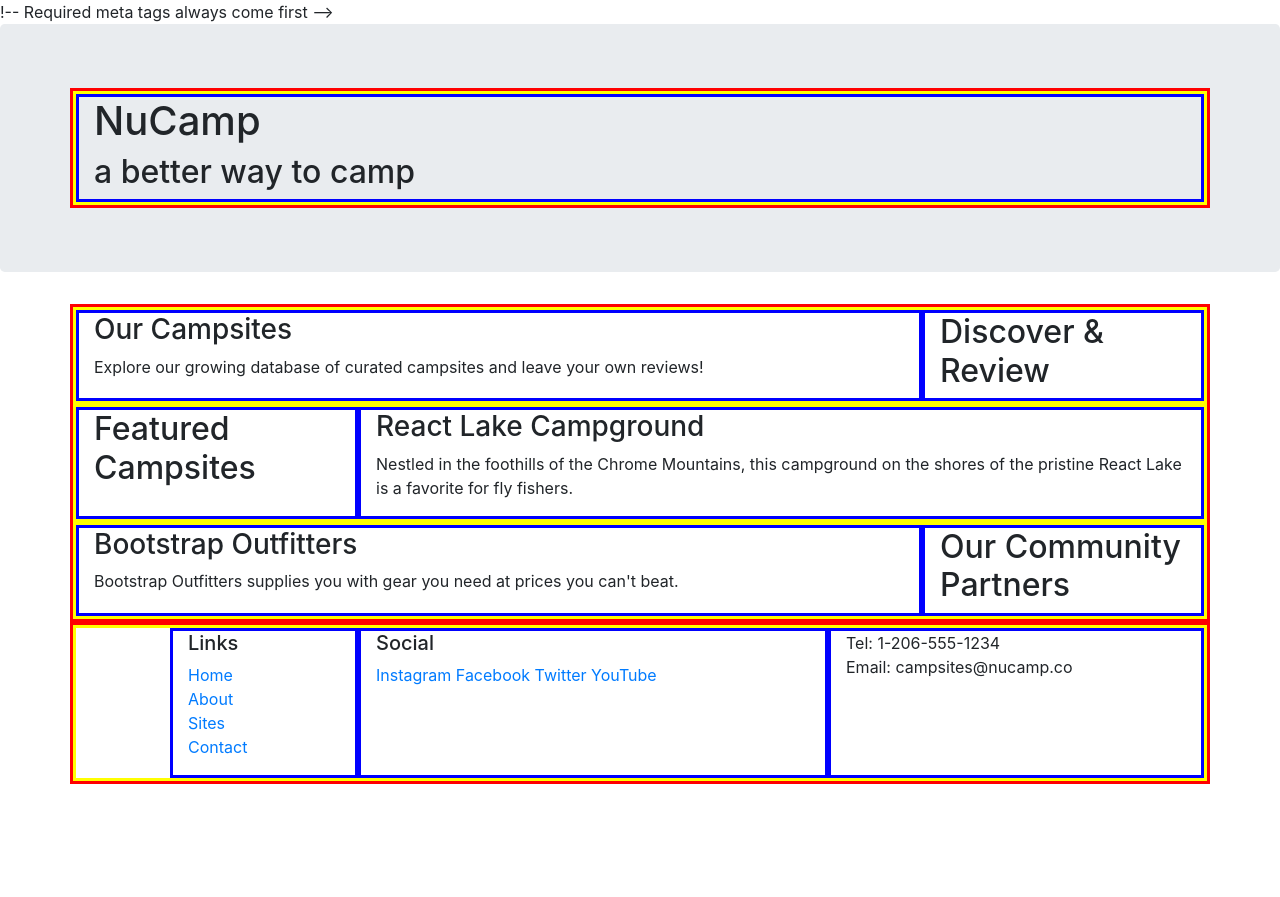
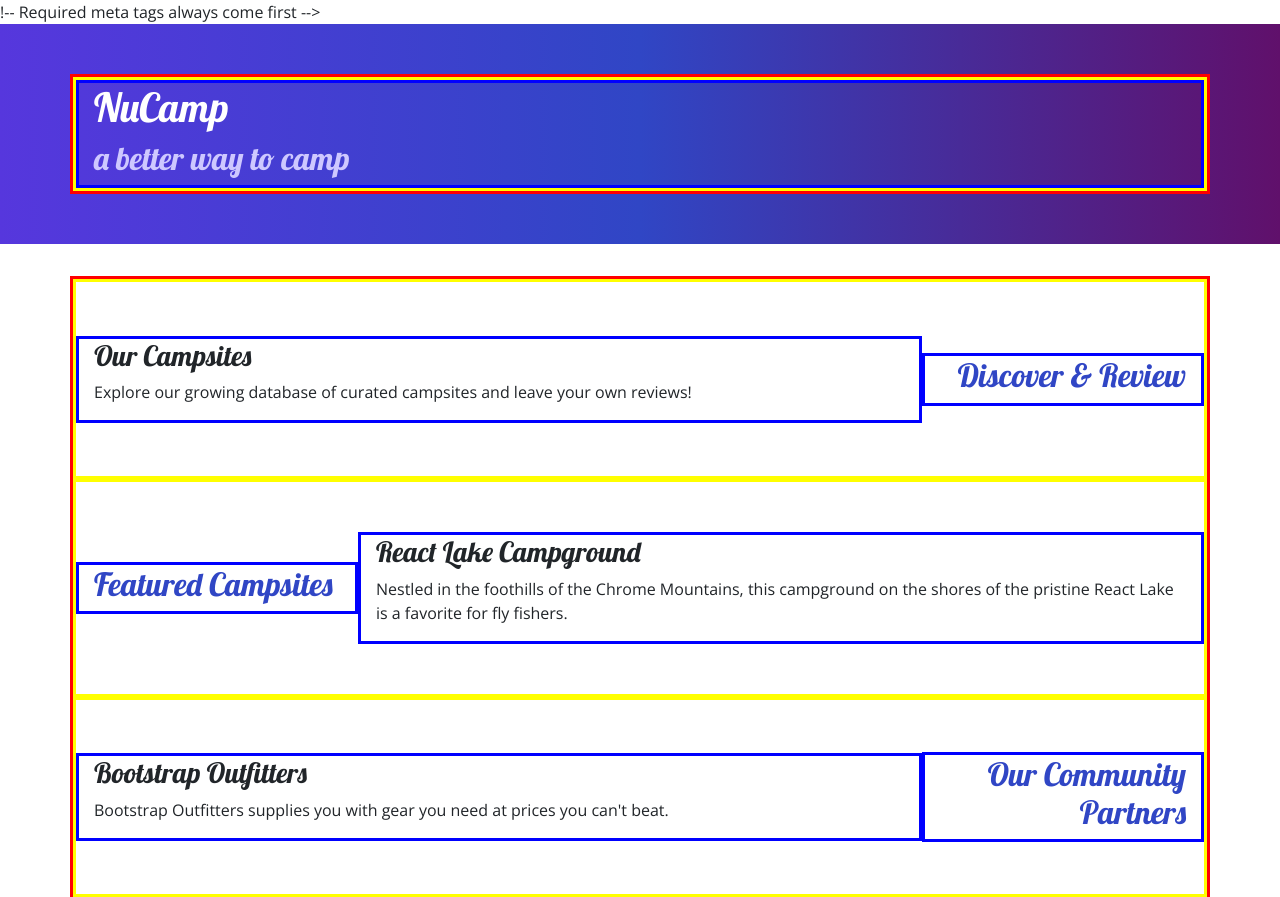
Before and after one commit to sachinkrb/nucamp_bootstrap, a website: page index.html in a window 1280 px wide. Shown: the top 897 px of the page. Before the commit the page ends 800 px from the top, so only its background shows below. Drawn offline with nearby package versions, Linux system fonts and the light colour scheme.

Commit message:
Adding Custom Styles

```diff
--- /dev/null
+++ b/css/styles.css
@@ -0,0 +1,31 @@
+body {
+    font-family: "Open Sans", sans-serif;
+}
+
+h1, h2, h3 {
+    font-family: "Lobster", cursive;
+}
+
+h2 {
+    color:#3046C5;
+}
+
+header h2 {
+    color: #CEC8FF;
+}
+
+footer {
+    background-image: linear-gradient(#CEC8FF, white);
+    padding: 20px 0;
+}
+.jumbotron {
+    padding: 50px 0;
+    background-image:linear-gradient(to right, #5637DD, #3046C5, #60106B);
+    color: white;
+}
+
+.row-content {
+    padding: 50px 0;
+    border-bottom: 1px ridge;
+    min-height: 200px;
+}
--- a/index.html
+++ b/index.html
@@ -8,6 +8,10 @@
 
     <!-- Bootstrap CSS -->
     <link rel="stylesheet" href="node_modules/bootstrap/dist/css/bootstrap.min.css" />
+
+    <!-- Additional CSS must be placed after Bootstrap CSS -->
+    <link rel="stylesheet" href="https://fonts.googleapis.com/css?family=Lobster|Open+Sans" />
+    <link rel="stylesheet" href="css/styles.css" />
 
     <title>NuCamp: A Better Way To Camp</title>
     <style>
@@ -27,7 +31,7 @@
 
 <body>
 
-    <header class ="jumbotron">
+    <header class="jumbotron jumbotron-fluid">
         <div>
             <div class="container">
                 <div class="row">
@@ -40,9 +44,9 @@
 
     </header>
     <div class="container">
-        <div class="row">
+        <div class="row row-content align-items-center">
             <div class="col-sm-4 order-sm-last col-md-3">
-                <h2>Discover & Review</h2>
+                <h2 class="text-sm-right">Discover & Review</h2>
             </div>
             <div class="col">
                 <h3>Our Campsites</h3>
@@ -50,9 +54,9 @@
             </div>
         </div>
 
-        <div class="row">
+        <div class="row row-content align-items-center">
             <div class="col-sm-4 col-md-3">
-                <h2>Featured Campsites</h2>
+                <h2 class>Featured Campsites</h2>
             </div>
             <div class="col">
                 <h3>React Lake Campground</h3>
@@ -62,9 +66,9 @@
             </div>
         </div>
 
-        <div class="row">
+        <div class="row row-content align-items-center">
             <div class="col-sm-4 order-sm-last col-md-3">
-                <h2>Our Community Partners</h2>
+                <h2 class="text-sm-right">Our Community Partners</h2>
             </div>
             <div class="col">
                 <h3>Bootstrap Outfitters</h3>
@@ -78,14 +82,14 @@
             <div class="row">
                 <div class="col-4 col-sm-2 offset-1">
                     <h5>Links</h5>
-                    <ul class ="list-unstyled">
+                    <ul class="list-unstyled">
                         <li><a href="#">Home</a></li>
                         <li><a href="#">About</a></li>
                         <li><a href="#">Sites</a></li>
                         <li><a href="#">Contact</a></li>
                     </ul>
                 </div>
-                <div class="col-6 col-sm-5">
+                <div class="col-6 col-sm-5 text-center">
                     <h5>Social</h5>
                     <a href="http://instagram.com/">Instagram</a>
                     <a href="http://facebook.com/">Facebook</a>
@@ -93,7 +97,7 @@
                     <a href="http://youtube.com/">YouTube</a>
                 </div>
 
-                <div class="col-sm-4">
+                <div class="col-sm-4 text-center">
                     Tel: 1-206-555-1234<br />
                     Email: campsites@nucamp.co
                 </div>
```
